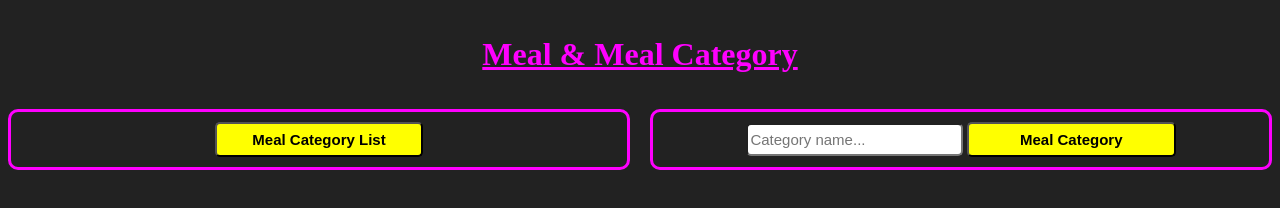
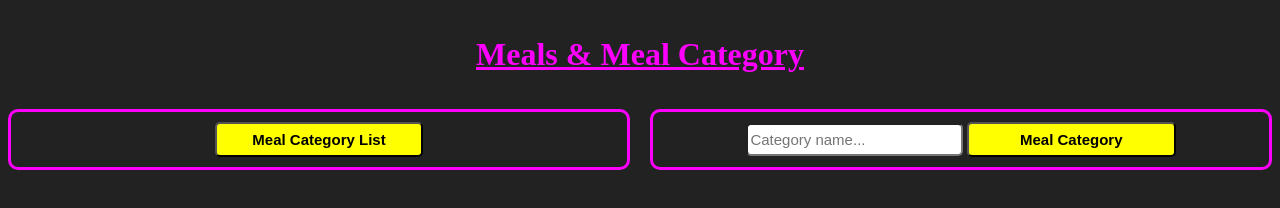
Before and after one commit to mrnnasir/End-Project_RN, a website built with webpack: page index.html in a window 1280 px wide. Built offline with nearby package versions, Linux system fonts and the light colour scheme; no server answers.

Commit message:
Updated html

```diff
--- a/index.html
+++ b/index.html
@@ -25,7 +25,7 @@
 <body>
 
   <!-- Add your site or application content here -->
-  <p class="title">Meal & Meal Category</p>
+  <p class="title">Meals & Meal Category</p>
   <div class="wrapper">
     <!--List of Category -->
     <div class="set1">
```
